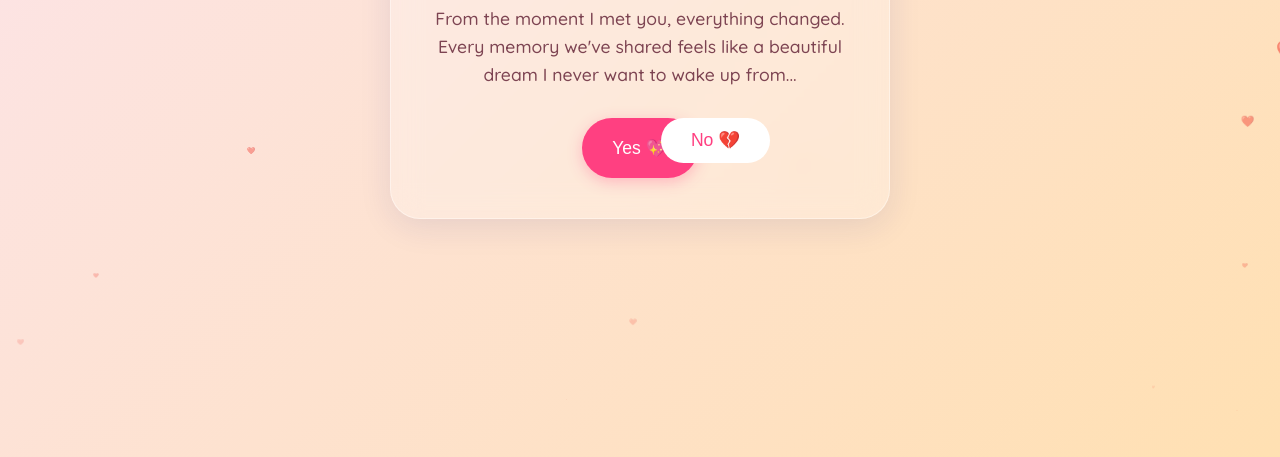
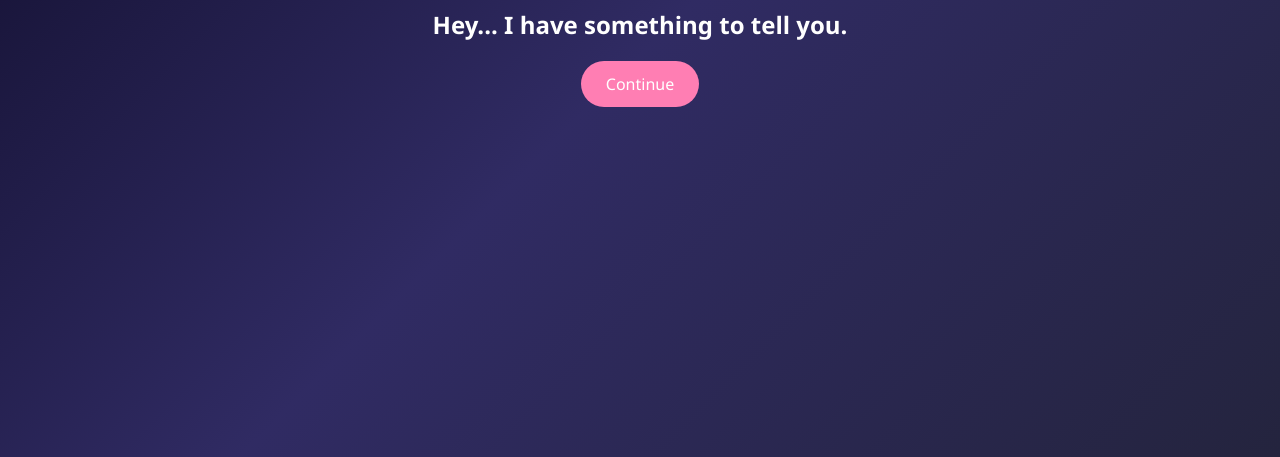
Before and after one commit to tamim-all-hasan/Moon, a plain HTML site: page index.html in a window 1280 px wide. Shown: the part 343-800 px from the top of the page. Drawn offline with Linux system fonts and the light colour scheme.

```diff
--- a/index.html
+++ b/index.html
@@ -3,220 +3,201 @@
 <head>
 <meta charset="UTF-8">
 <meta name="viewport" content="width=device-width, initial-scale=1.0">
-    <title>A Special Message for You ❤️</title>
-    <link href="https://fonts.googleapis.com/css2?family=Dancing+Script:wght@700&family=Quicksand:wght@300;500&display=swap" rel="stylesheet">
+<title>For You ❤️</title>
+
 <style>
-        :root {
-            --primary: #ff7eb9;
-            --secondary: #ffb1de;
-            --bg-gradient: linear-gradient(135deg, #fce4ec 0%, #ffe0b2 100%);
-            --glass: rgba(255, 255, 255, 0.25);
-            --text-color: #7d4452;
-        }
-
 * {
   margin: 0;
   padding: 0;
   box-sizing: border-box;
+  font-family: 'Segoe UI', sans-serif;
 }
 
 body {
-            font-family: 'Quicksand', sans-serif;
-            background: var(--bg-gradient);
   height: 100vh;
-            overflow: hidden;
+  background: linear-gradient(135deg, #0f0c29, #302b63, #24243e);
+  color: white;
   display: flex;
   justify-content: center;
   align-items: center;
-            color: var(--text-color);
+  overflow: hidden;
 }
 
-        /* Floating Hearts Background */
-        .hearts-container {
-            position: fixed;
-            top: 0;
-            left: 0;
-            width: 100%;
-            height: 100%;
-            pointer-events: none;
-            z-index: 0;
+.container {
+  text-align: center;
+  max-width: 600px;
+  padding: 20px;
+}
+
+.hidden {
+  display: none;
+}
+
+button {
+  margin-top: 20px;
+  padding: 12px 25px;
+  border: none;
+  border-radius: 30px;
+  font-size: 16px;
+  cursor: pointer;
+  transition: 0.3s;
+}
+
+.continue {
+  background: #ff7eb3;
+  color: white;
+}
+
+.yes {
+  background: #00ffcc;
+  color: black;
+  position: relative;
+}
+
+.no {
+  background: #ff4d6d;
+  color: white;
+  position: absolute;
+}
+
+.stage {
+  animation: fade 1s ease;
+}
+
+@keyframes fade {
+  from {opacity: 0; transform: translateY(20px);}
+  to {opacity: 1; transform: translateY(0);}
 }
 
 .heart {
   position: absolute;
-            color: var(--primary);
-            opacity: 0.6;
+  color: pink;
   animation: float 6s linear infinite;
 }
 
 @keyframes float {
-            0% { transform: translateY(100vh) scale(0); opacity: 0; }
-            50% { opacity: 0.6; }
-            100% { transform: translateY(-10vh) scale(1.5); opacity: 0; }
+  0% {transform: translateY(100vh) scale(0);}
+  100% {transform: translateY(-10vh) scale(1);}
 }
 
-        /* Main Card - Glassmorphism */
-        .container {
-            position: relative;
-            z-index: 10;
-            background: var(--glass);
-            backdrop-filter: blur(15px);
-            -webkit-backdrop-filter: blur(15px);
-            border: 1px solid rgba(255, 255, 255, 0.4);
-            border-radius: 30px;
-            padding: 40px;
-            text-align: center;
-            width: 90%;
-            max-width: 500px;
-            box-shadow: 0 8px 32px 0 rgba(31, 38, 135, 0.1);
-            transition: all 0.5s ease;
+.final {
+  font-size: 28px;
+  animation: glow 1s infinite alternate;
 }
 
-        h1 {
-            font-family: 'Dancing Script', cursive;
-            font-size: 2.5rem;
-            margin-bottom: 20px;
-            color: #d81b60;
-        }
-
-        p {
-            font-size: 1.1rem;
-            line-height: 1.6;
-            margin-bottom: 30px;
-        }
-
-        .buttons {
-            display: flex;
-            justify-content: center;
-            gap: 20px;
-            position: relative;
-            height: 60px;
-        }
-
-        .btn {
-            padding: 12px 30px;
-            border: none;
-            border-radius: 50px;
-            cursor: pointer;
-            font-size: 1.1rem;
-            font-weight: 500;
-            transition: transform 0.3s, box-shadow 0.3s;
-            display: flex;
-            align-items: center;
-            gap: 8px;
-        }
-
-        #yesBtn {
-            background: #ff4081;
-            color: white;
-            box-shadow: 0 4px 15px rgba(255, 64, 129, 0.3);
-        }
-
-        #yesBtn:hover {
-            transform: scale(1.1);
-            background: #f50057;
-        }
-
-        #noBtn {
-            background: white;
-            color: #ff4081;
-            position: absolute;
-            left: 55%; /* Starting point */
-        }
-
-        /* Celebration Screen */
-        .hidden {
-            display: none;
-        }
-
-        #celebration h1 {
-            font-size: 3rem;
-            animation: pulse 2s infinite;
-        }
-
-        @keyframes pulse {
-            0% { transform: scale(1); }
-            50% { transform: scale(1.05); }
-            100% { transform: scale(1); }
+@keyframes glow {
+  from {text-shadow: 0 0 10px pink;}
+  to {text-shadow: 0 0 25px red;}
 }
 </style>
 </head>
+
 <body>
 
-    <div class="hearts-container" id="hearts"></div>
+<div class="container">
 
-    <div class="container" id="mainCard">
-        <div id="content">
-            <h1>Hey...</h1>
-            <p id="message">From the moment I met you, everything changed. Every memory we've shared feels like a beautiful dream I never want to wake up from...</p>
-
-            <div class="buttons">
-                <button class="btn" id="yesBtn">Yes 💖</button>
-                <button class="btn" id="noBtn">No 💔</button>
-            </div>
+  <!-- Stage 1 -->
+  <div id="stage1" class="stage">
+    <h2 id="text1"></h2>
+    <button class="continue" onclick="nextStage(1)">Continue</button>
   </div>
 
-        <div id="celebration" class="hidden">
-            <h1>Yay! 🎉</h1>
-            <p>You just made me the happiest person alive! ❤️<br>I can't wait to spend forever with you.</p>
+  <!-- Stage 2 -->
+  <div id="stage2" class="stage hidden">
+    <h2>I wasn’t planning this...</h2>
+    <h3>But somehow, you became special.</h3>
+    <button class="continue" onclick="nextStage(2)">Continue</button>
   </div>
+
+  <!-- Stage 3 -->
+  <div id="stage3" class="stage hidden">
+    <h3>Every moment with you mattered...</h3>
+    <h3>You made ordinary days special...</h3>
+    <button class="continue" onclick="nextStage(3)">Continue</button>
+  </div>
+
+  <!-- Stage 4 -->
+  <div id="stage4" class="stage hidden">
+    <h2>And somewhere in between...</h2>
+    <h2>I realized something...</h2>
+    <button class="continue" onclick="nextStage(4)">Continue</button>
+  </div>
+
+  <!-- Stage 5 -->
+  <div id="stage5" class="stage hidden">
+    <h1>I think I'm falling for you...</h1>
+    <h2>No... I already did.</h2>
+    <button class="continue" onclick="nextStage(5)">Continue</button>
+  </div>
+
+  <!-- Final -->
+  <div id="stage6" class="stage hidden">
+    <h1>Will you be mine? ❤️</h1>
+    <button class="yes" id="yesBtn" onclick="yesClicked()">Yes 💖</button>
+    <button class="no" id="noBtn">No 💔</button>
+  </div>
+
+  <!-- Ending -->
+  <div id="final" class="hidden">
+    <h1 class="final">You just made me the happiest person alive ❤️</h1>
+  </div>
+
 </div>
 
 <script>
-        const yesBtn = document.getElementById('yesBtn');
-        const noBtn = document.getElementById('noBtn');
-        const mainCard = document.getElementById('mainCard');
-        const content = document.getElementById('content');
-        const celebration = document.getElementById('celebration');
-        const heartContainer = document.getElementById('hearts');
 
-        // 1. Create floating hearts background
-        function createHeart() {
-            const heart = document.createElement('div');
-            heart.classList.add('heart');
-            heart.innerHTML = '❤️';
-            heart.style.left = Math.random() * 100 + 'vw';
-            heart.style.animationDuration = Math.random() * 3 + 3 + 's';
-            heart.style.fontSize = Math.random() * 20 + 10 + 'px';
-            heartContainer.appendChild(heart);
+// typing effect
+let text = "Hey... I have something to tell you.";
+let i = 0;
+function typeWriter() {
+  if (i < text.length) {
+    document.getElementById("text1").innerHTML += text.charAt(i);
+    i++;
+    setTimeout(typeWriter, 50);
+  }
+}
+typeWriter();
+
+// stage switch
+function nextStage(current) {
+  document.getElementById("stage" + current).classList.add("hidden");
+  document.getElementById("stage" + (current + 1)).classList.remove("hidden");
+}
+
+// yes click
+function yesClicked() {
+  document.getElementById("stage6").classList.add("hidden");
+  document.getElementById("final").classList.remove("hidden");
+  createHearts();
+}
+
+// NO button escape 😈
+const noBtn = document.getElementById("noBtn");
+
+noBtn.addEventListener("mouseover", () => {
+  let x = Math.random() * (window.innerWidth - 100);
+  let y = Math.random() * (window.innerHeight - 50);
+  noBtn.style.left = x + "px";
+  noBtn.style.top = y + "px";
+});
+
+// floating hearts
+function createHearts() {
+  setInterval(() => {
+    let heart = document.createElement("div");
+    heart.classList.add("heart");
+    heart.innerHTML = "❤️";
+    heart.style.left = Math.random() * 100 + "vw";
+    heart.style.fontSize = Math.random() * 20 + 20 + "px";
+    document.body.appendChild(heart);
 
     setTimeout(() => {
       heart.remove();
     }, 6000);
+  }, 300);
 }
 
-        setInterval(createHeart, 300);
+</script>
 
-        // 2. The "No" Button Dodge Logic
-        noBtn.addEventListener('mouseover', () => {
-            const x = Math.random() * (window.innerWidth - noBtn.offsetWidth);
-            const y = Math.random() * (window.innerHeight - noBtn.offsetHeight);
-
-            // Move button to random position
-            noBtn.style.position = 'fixed';
-            noBtn.style.left = x + 'px';
-            noBtn.style.top = y + 'px';
-
-            // Playful feedback
-            yesBtn.style.transform = `scale(${1 + (Math.random() * 0.5)})`;
-        });
-
-        noBtn.addEventListener('click', () => {
-            alert("Nice try! But that's not an option 😉");
-        });
-
-        // 3. The "Yes" Button Logic
-        yesBtn.addEventListener('click', () => {
-            content.classList.add('hidden');
-            celebration.classList.remove('hidden');
-
-            // Intense heart explosion
-            for(let i=0; i<50; i++) {
-                setTimeout(createHeart, i * 20);
-            }
-
-            mainCard.style.background = "rgba(255, 255, 255, 0.4)";
-        });
-    </script>
 </body>
 </html>
```
Lines whose indentation alone changed are shown as unchanged.
